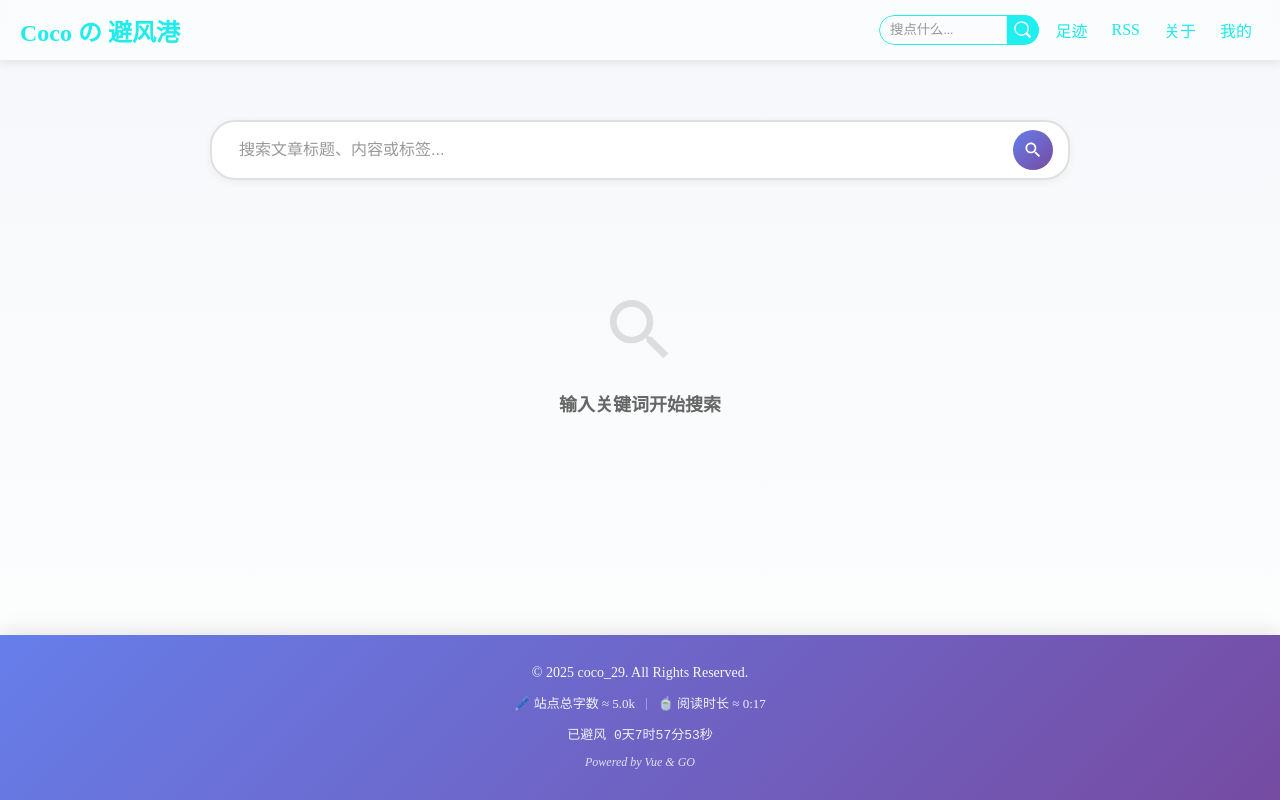
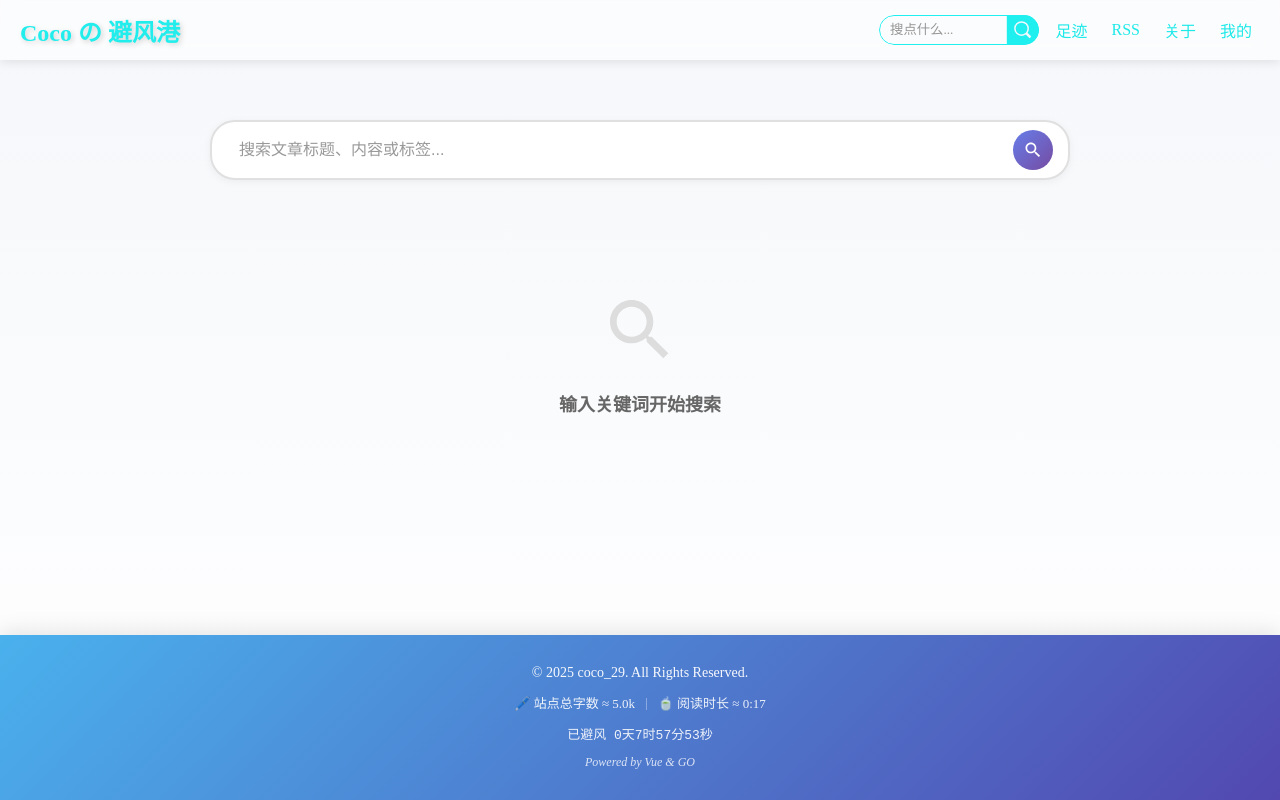
Before and after one commit to coco292931/coblog-frontend, a Vue app: page /search in a window 1280 px wide. Built offline with nearby package versions, Linux system fonts and the light colour scheme; no server answers.

Commit message:
feat:color style

```diff
--- a/src/components/ArticleTimeline.vue
+++ b/src/components/ArticleTimeline.vue
@@ -314,7 +314,7 @@ onUnmounted(() => {
 
 .timeline-line {
     width: 4px;
-    background: linear-gradient(to bottom, #667eea, #764ba2);
+    background: linear-gradient(to bottom, #46a3d8 , #5248b0 );
     border-radius: 2px;
     position: absolute;
     top: 0;
@@ -327,7 +327,7 @@ onUnmounted(() => {
     position: absolute;
     left: 50%;
     transform: translateX(-50%);
-    background: linear-gradient(135deg, #667eea, #764ba2);
+    background: linear-gradient(135deg, #4ab1ed , #5248b0 );
     color: white;
     padding: 5px 16px;
     /* 8px * 0.66 ≈ 5px, 16px * 0.66 ≈ 11px */
@@ -360,7 +360,7 @@ onUnmounted(() => {
 .timeline-end {
     position: absolute;
     left: 50%;
-    transform: translate(-50%,0);
+    transform: translate(-50%,-10%);
     z-index: 2;
 }
 
--- a/src/components/Footer.vue
+++ b/src/components/Footer.vue
@@ -132,7 +132,7 @@ onUnmounted(() => {
 <style scoped>
 .footer-container {
     width: 100%;
-    background: linear-gradient(135deg, #667eea 0%, #764ba2 100%);
+    background: linear-gradient(135deg, #4ab1ed 0%, #5248b0 100%);
     color: white;
     padding: 30px 20px;
     margin-top: 60px;
--- a/src/components/NavBar.vue
+++ b/src/components/NavBar.vue
@@ -103,8 +103,9 @@ const handleSearch = () => {
 
 .brand-link {
     text-decoration: none;
-    color: rgb(32, 236, 236);
+    color: hwb(180 13% 7%);
     transition: color 0.3s;
+    text-shadow: 2px 2px 5px rgba(87, 87, 87, 0.25);
 }
 
 .brand-link:hover {
```
